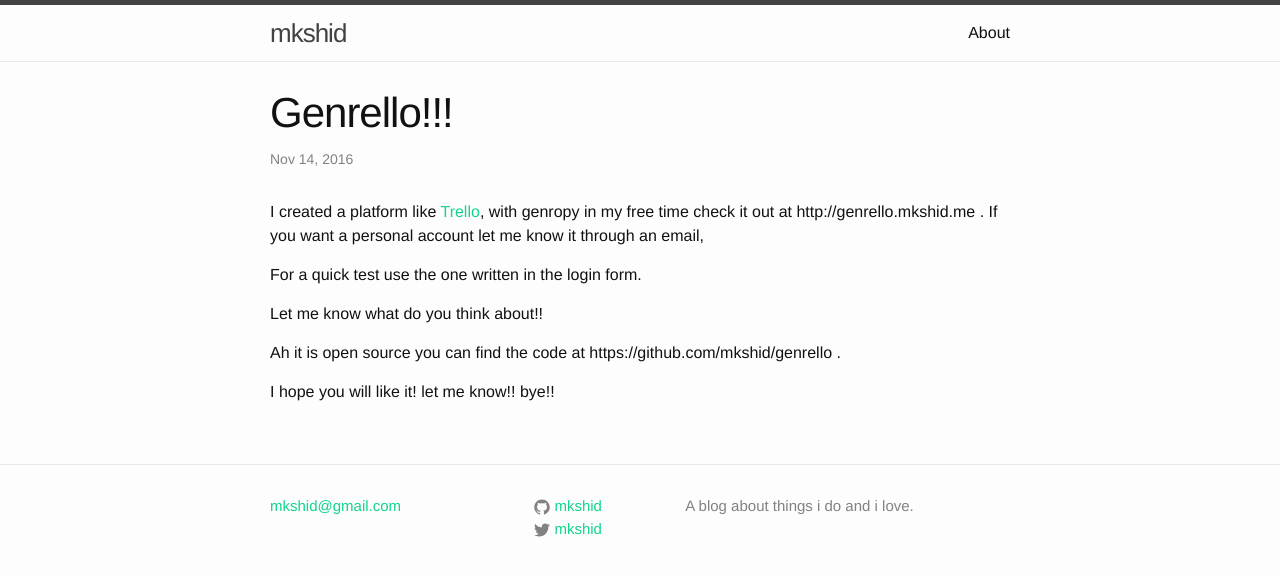
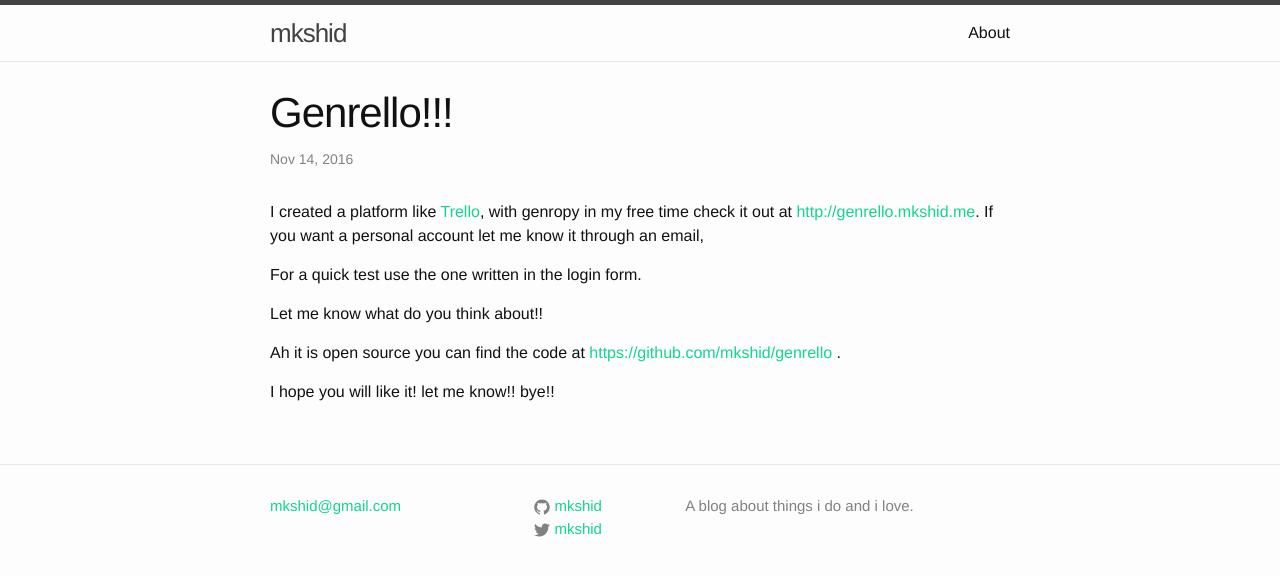
Before and after one commit to mkshid/mkshid.github.io, a Jekyll site: the page built from _posts/2016-11-14-genrello.markdown, in a window 1280 px wide. Shown: the top 576 px of the page. Built offline with Jekyll 4.4.1, drawn with Linux system fonts in a browser that asks for light colours; comment, search, counter and statistics services are not loaded; some of the changed lines change nothing that is shown.

Commit message:
make links clickable

```diff
--- a/_posts/2016-11-14-genrello.markdown
+++ b/_posts/2016-11-14-genrello.markdown
@@ -8,14 +8,14 @@
 ---
 
 I created a platform like [Trello](https://trello.com/), with genropy in my
-free time check it out at http://genrello.mkshid.me .
+free time check it out at [http://genrello.mkshid.me](http://genrello.mkshid.me).
 If you want a personal account let me know it through an email,
 
 For a quick test use the one written in the login form.
 
 Let me know what do you think about!!
 
-Ah it is open source you can find the code at https://github.com/mkshid/genrello .
+Ah it is open source you can find the code at [https://github.com/mkshid/genrello](https://github.com/mkshid/genrello) .
 
 I hope you will like it! let me know!!
 bye!!
```
